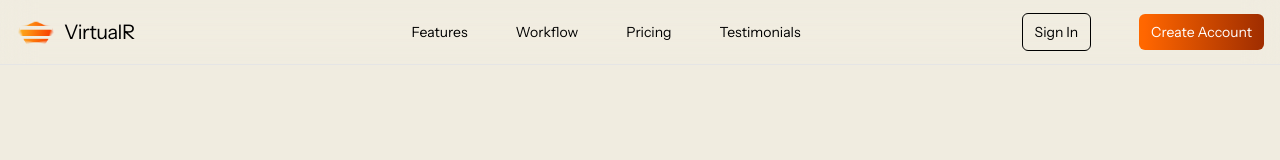
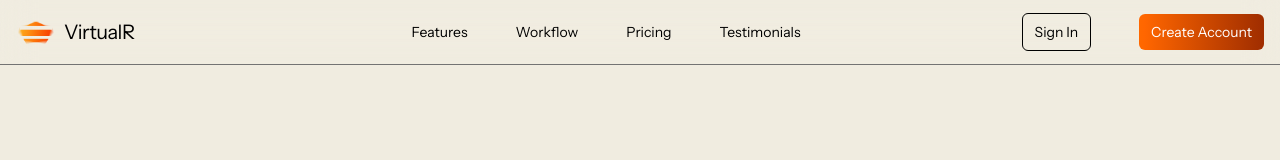
Before and after one commit to samuelngry/Coinly, a React (Vite) app in the folder client/: page / in a window 1280 px wide. Shown: the top 160 px of the page. Built offline with nearby package versions, Linux system fonts and the light colour scheme; a web font is replaced by a local one.

Commit message:
style: update navbar border color from neutral-100 to neutral-500 to make it clearer

```diff
--- a/client/src/components/Navbar.jsx
+++ b/client/src/components/Navbar.jsx
@@ -11,7 +11,7 @@ const Navbar = () => {
     };
 
     return (
-        <nav className="sticky top-0 z-50 py-3 backdrop-blur-lg border-b border-neutral-200">
+        <nav className="sticky top-0 z-50 py-3 backdrop-blur-lg border-b border-neutral-500">
             <div className="container px-4 mx-auto relative text-sm">
                 <div className="flex justify-between items-center">
                     <div className="flex items-center flex-shrink-0">
```
